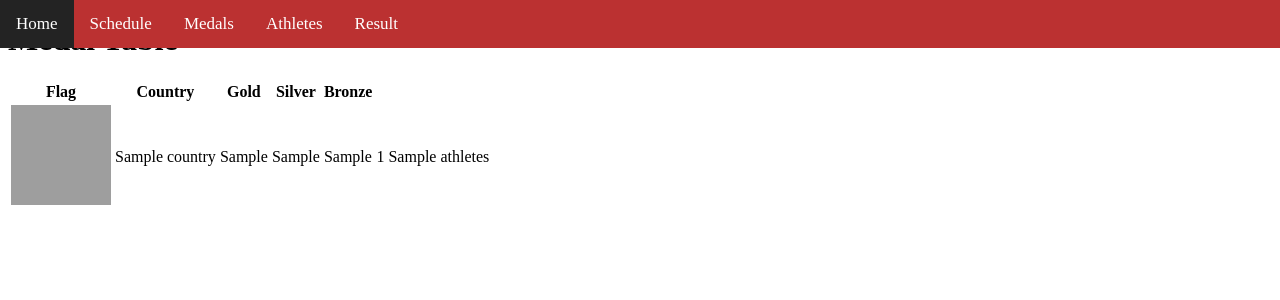
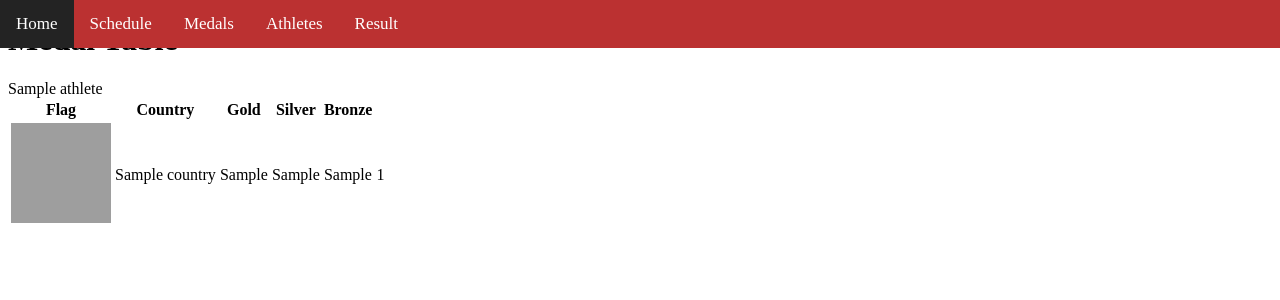
Before and after one commit to pongsaphakmw/Mutimedia-database, a Django app: template term_project/webapp/templates/medal.html in a window 1280 px wide. Shown: the top 300 px of the page. Run offline with Django 4.2, Linux system fonts and the light colour scheme; the template is opened without the code that fills it: most values are stand-ins (such as "Sample title", 1, 10 or a date in 2020); grey boxes are pictures that could not be loaded.

Commit message:
call name

```diff
--- a/term_project/webapp/templates/medal.html
+++ b/term_project/webapp/templates/medal.html
@@ -18,7 +18,9 @@
         <td>{{ medal.silver_medals }}</td>
         <td>{{ medal.bronze_medals }}</td>
         <td>{{ medal.total_medals }}</td>
-        <td>{{ medal.athletes}}</td>
+        {% for athlete in medal.athletes %}
+        {{ athlete.athlete_name }}
+        {% endfor %}
     </tr>
     {% endfor %}
 </table>
```
